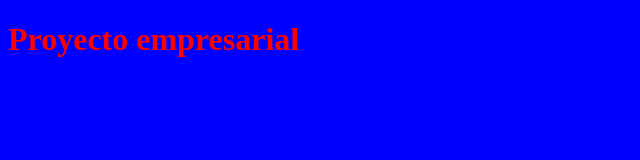
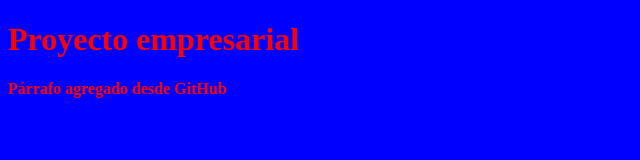
Before and after one commit to eWargreymon/CursoGIT, a plain HTML site: page index.html in a window 1280 px wide. Shown: the whole page, without its empty margins (0-640 px from the left). Drawn offline with Linux system fonts and the light colour scheme.

Commit message:
Update index.html

```diff
--- a/index.html
+++ b/index.html
@@ -7,5 +7,6 @@
 
     <body>
         <h1>Proyecto empresarial</h1>
+        <p>Párrafo agregado desde GitHub<p>
     </body>
 </html>
```
